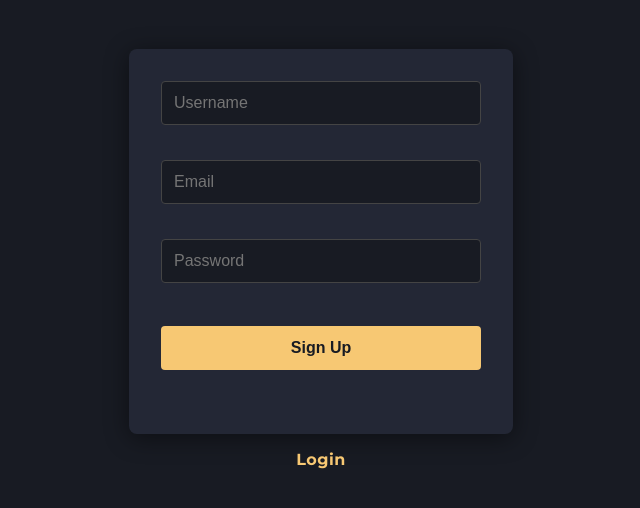
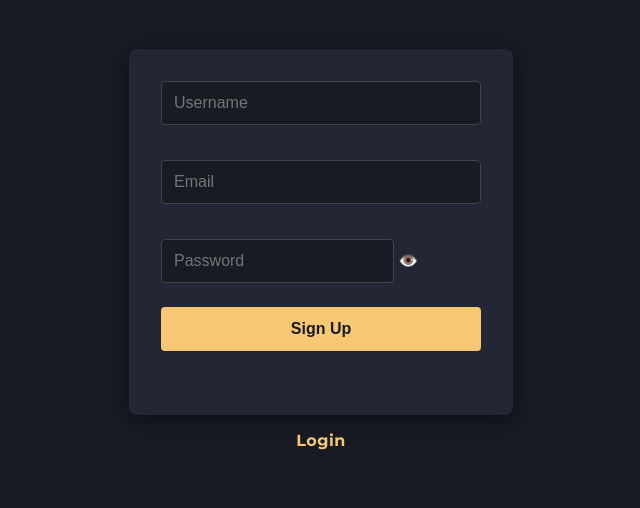
Before and after one commit to Devonnnnnnnnnn/dashboard, a website: page signup.html in a window 1280 px wide. Shown: the part 64-572 px from the top of the page, without its empty margins (319-959 px from the left). Drawn offline with Linux system fonts and the light colour scheme.

Commit message:
Update signup.html

```diff
--- a/signup.html
+++ b/signup.html
@@ -2,19 +2,29 @@
 <html>
 <head>
   <title>Sign Up</title>
-  <link href="https://fonts.googleapis.com/css2?family=Montserrat:wght@400;700&display=swap" rel="stylesheet">
-  <link rel="stylesheet" href="style.css">
+  <link href="https://fonts.googleapis.com/css2?family=Montserrat:wght@400;700&display=swap" rel="stylesheet" />
+  <link rel="stylesheet" href="style.css" />
 </head>
 <body>
   <h2>Sign Up</h2>
   <form id="signupForm">
-    <input type="text" id="username" placeholder="Username" required /><br>
-    <input type="email" id="email" placeholder="Email" required /><br>
-    <input type="password" id="password" placeholder="Password" required /><br>
+    <input type="text" id="username" placeholder="Username" required /><br />
+    <input type="email" id="email" placeholder="Email" required /><br />
+    <div class="password-wrapper">
+      <input type="password" id="password" placeholder="Password" required />
+      <span class="toggle-password" onclick="togglePassword('password')">👁️</span>
+    </div>
     <button type="submit">Sign Up</button>
     <div id="error"></div>
   </form>
   <a href="login.html">Login</a>
+
   <script src="main.js"></script>
+  <script>
+    function togglePassword(id) {
+      const input = document.getElementById(id);
+      input.type = input.type === "password" ? "text" : "password";
+    }
+  </script>
 </body>
 </html>
```
